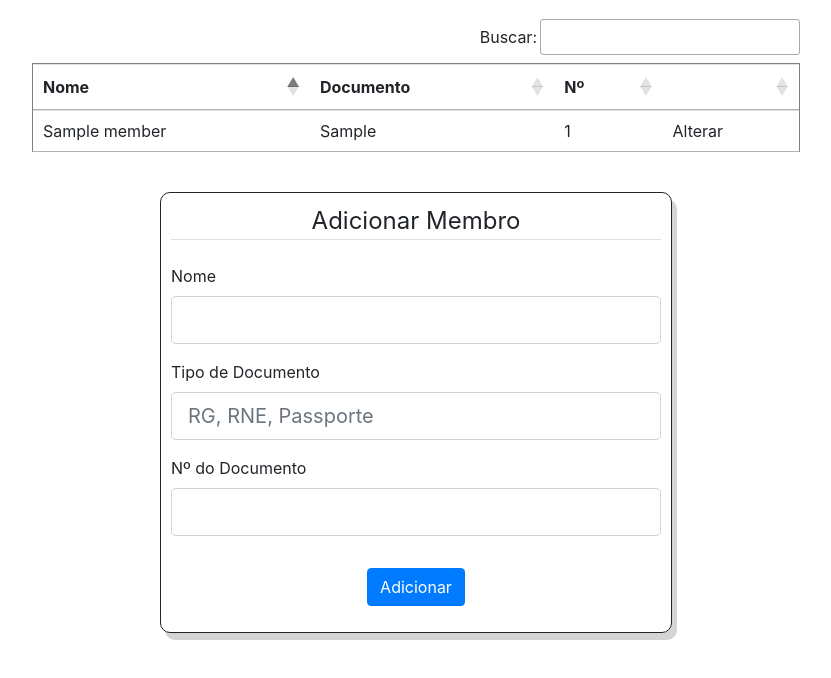
After one commit to arthurdias-trad/toastmasters-visitor-control, a Flask app: template templates/membros.html in a window 1280 px wide. The commit adds this page. Shown: the part 122-800 px from the top of the page, without its empty margins (224-1055 px from the left). Run offline with Flask 2, Linux system fonts and the light colour scheme; the template is opened without the code that fills it: values that come from a table or form of the project are taken from there, most other values are stand-ins (such as "Sample title", 1, 10 or a date in 2020); some libraries are stand-ins or nearby versions.

Commit message:
Created page to see and add club members

```diff
--- a/app.py
+++ b/app.py
@@ -1,12 +1,17 @@
+# encoding: utf-8
+# encoding: iso-8859-1
+# encoding: win-1252
+
 import os
 import requests
 from flask import Flask, render_template, url_for, redirect, request, flash, session
 from flask_session import Session
 from helpers import login_required
-from forms import LoginForm
+from forms import LoginForm, MemberForm
 from werkzeug import generate_password_hash, check_password_hash
 from sqlalchemy import create_engine
 from sqlalchemy.orm import scoped_session, sessionmaker
+from database import Member, Guest
 
 if not os.getenv("DATABASE_URL"):
     raise RuntimeError("DATABASE_URL is not set")
@@ -67,5 +72,18 @@ def logout():
     flash("You have been logged out", "success")
     return redirect("/")
 
+@app.route("/membros", methods=['GET', 'POST'])
+def members():
+    form = MemberForm()
+    members = db.query(Member).order_by(Member.member_id)
+
+    if form.validate_on_submit():
+        db.add(Member(name=form.name.data, id_type=form.id_type.data, id_number=form.id_number.data))
+        db.commit()
+        return redirect(url_for("members"))
+
+    return render_template("membros.html", form=form, members=members)
+
+
 if __name__ == "__main__":
     app.run()
--- a/forms.py
+++ b/forms.py
@@ -3,8 +3,12 @@ from wtforms import StringField, PasswordField, SubmitField
 from wtforms.validators import InputRequired, EqualTo, Length, Regexp
 
 class LoginForm(FlaskForm):
-    username = StringField("Usuário",
-                            validators=[InputRequired()])
-    password = PasswordField("Senha",
-                            validators=[InputRequired()])
+    username = StringField("Usuário", validators=[InputRequired()])
+    password = PasswordField("Senha", validators=[InputRequired()])
     submit = SubmitField("Login")
+
+class MemberForm(FlaskForm):
+    name = StringField("Nome", validators=[InputRequired()])
+    id_type = StringField("Tipo de Documento", validators=[InputRequired()], render_kw={"placeholder": "RG, RNE, Passporte"})
+    id_number = StringField("Nº do Documento", validators=[InputRequired()])
+    submit = SubmitField("Adicionar")
--- a/static/styles.css
+++ b/static/styles.css
@@ -18,3 +18,29 @@
     margin: 0 auto;
     display: block;
 }
+
+.form-control {
+    border-width: 1.5px;
+}
+
+.table-container {
+    margin: 5vh 20vw;
+}
+
+.member-table {
+    margin: 0 auto;
+    border-style: solid;
+    border-width: 0.5px;
+}
+
+@media only screen and (max-width: 1000px) {
+    .table-container {
+        margin: 5vh 9vw;
+    }
+}
+
+@media only screen and (max-width: 700px) {
+    .table-container {
+        margin: 5vh;
+    }
+}
--- /dev/null
+++ b/templates/membros.html
@@ -0,0 +1,91 @@
+{% extends "layout.html" %}
+
+{% block main%}
+
+  <link rel="stylesheet" type="text/css" href="https://cdn.datatables.net/1.10.19/css/jquery.dataTables.css">
+  <script type="text/javascript" charset="utf8" src="https://cdn.datatables.net/1.10.19/js/jquery.dataTables.js"></script>
+  <script>
+    $(document).ready( function () {
+      $('#members_table').DataTable( {
+        "order": [[ 0, "asc" ]],
+        "paging": false,
+        "bInfo": false,
+        language: {
+          search: "Buscar:"
+        }
+      } );
+    } );
+  </script>
+  <div class="table-container">
+    <table id="members_table" class="table striped member-table">
+      <thead>
+        <tr>
+          <th>Nome</th>
+          <th>Documento</th>
+          <th>Nº</th>
+          <th></th>
+        </tr>
+      </thead>
+      <tbody>
+        {% for member in members %}
+        <tr>
+          <td>{{ member.name }}</td>
+          <td>{{ member.id_type }}</td>
+          <td style="white-space: nowrap">{{ member.id_number }}</td>
+          <td>Alterar</td>
+        </tr>
+        {% endfor %}
+      </tbody>
+    </table>
+  </div>
+  <div class="form-box">
+    <form action="" method="POST">
+      {{ form.hidden_tag() }}
+      <fieldset class="form-group">
+      <legend class="border-bottom mb-4">Adicionar Membro</legend>
+      <div class="form-group">
+        {{ form.name.label(class="form-control-label") }}
+        {% if form.name.errors %}
+          {{ form.name(class="form-control form-control-lg is-invalid") }}
+          <div class="invalid-feedback">
+          {% for error in form.name.errors %}
+            <span> {{ error }}</span>
+          {% endfor %}
+          </div>
+        {% else %}
+          {{ form.name(class="form-control form-control-lg")}}
+        {% endif %}
+      </div>
+      <div class="form-group">
+        {{ form.id_type.label(class='form-control-label')}}
+        {% if form.id_type.errors %}
+          {{ form.id_type(class='form-control form-control-lg is-invalid')}}
+          <div class="invalid-feedback">
+          {% for error in form.id_type.errors %}
+            <span> {{ error }}</span>
+          {% endfor %}
+          </div>
+        {% else %}
+          {{ form.id_type(class='form-control form-control-lg')}}
+        {% endif %}
+      </div>
+      <div class="form-group">
+        {{ form.id_number.label(class='form-control-label')}}
+        {% if form.id_number.errors %}
+          {{ form.id_number(class='form-control form-control-lg is-invalid')}}
+          <div class="invalid-feedback">
+          {% for error in form.id_number.errors %}
+            <span> {{ error }}</span>
+          {% endfor %}
+          </div>
+        {% else %}
+          {{ form.id_number(class='form-control form-control-lg')}}
+        {% endif %}
+      </div>
+      </fieldset>
+      <div class="form-group">
+        {{ form.submit(class='btn btn-primary center-block')}}
+      </div>
+    </form>
+  </div>
+{% endblock %}
```
Also changed, not shown: 5 other files.
